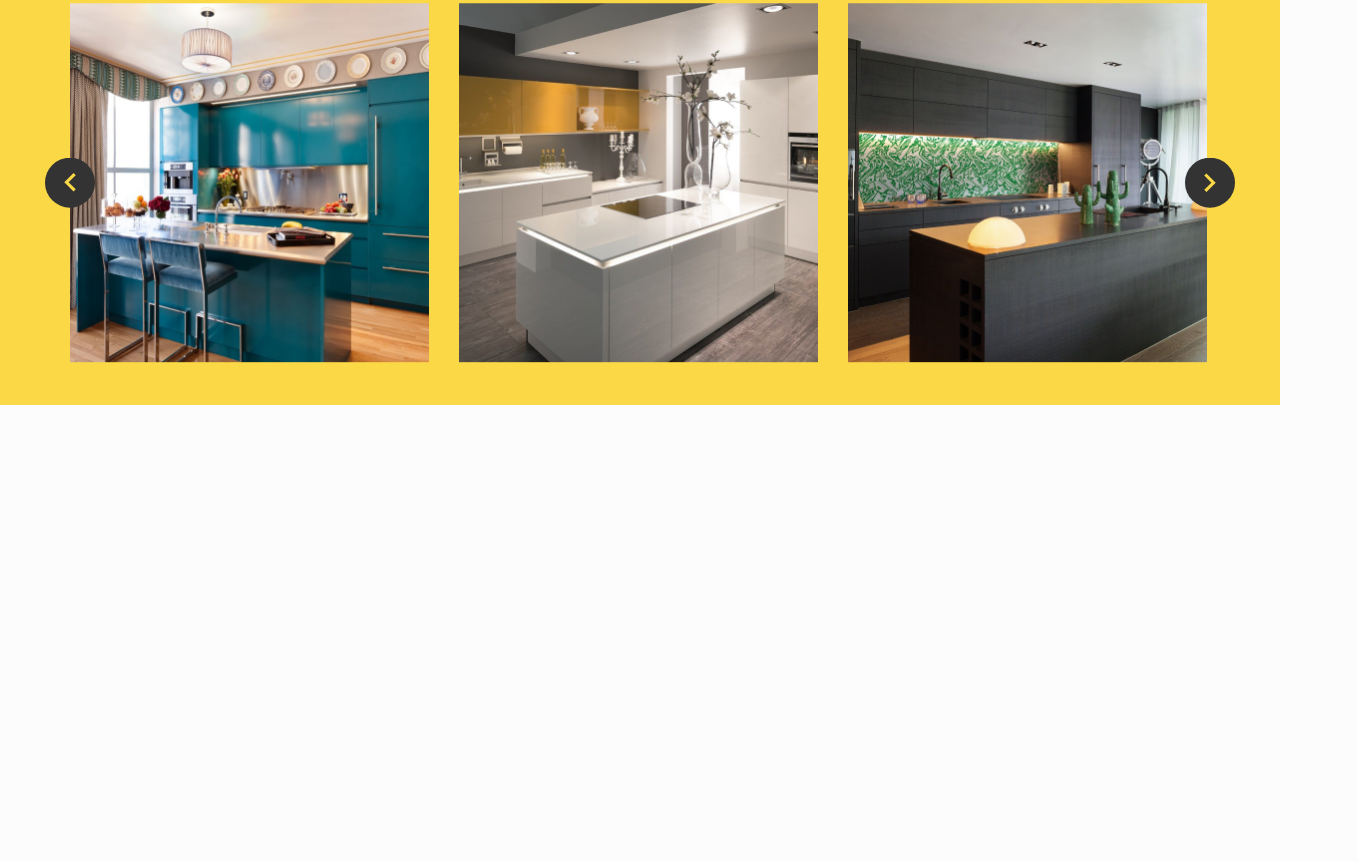
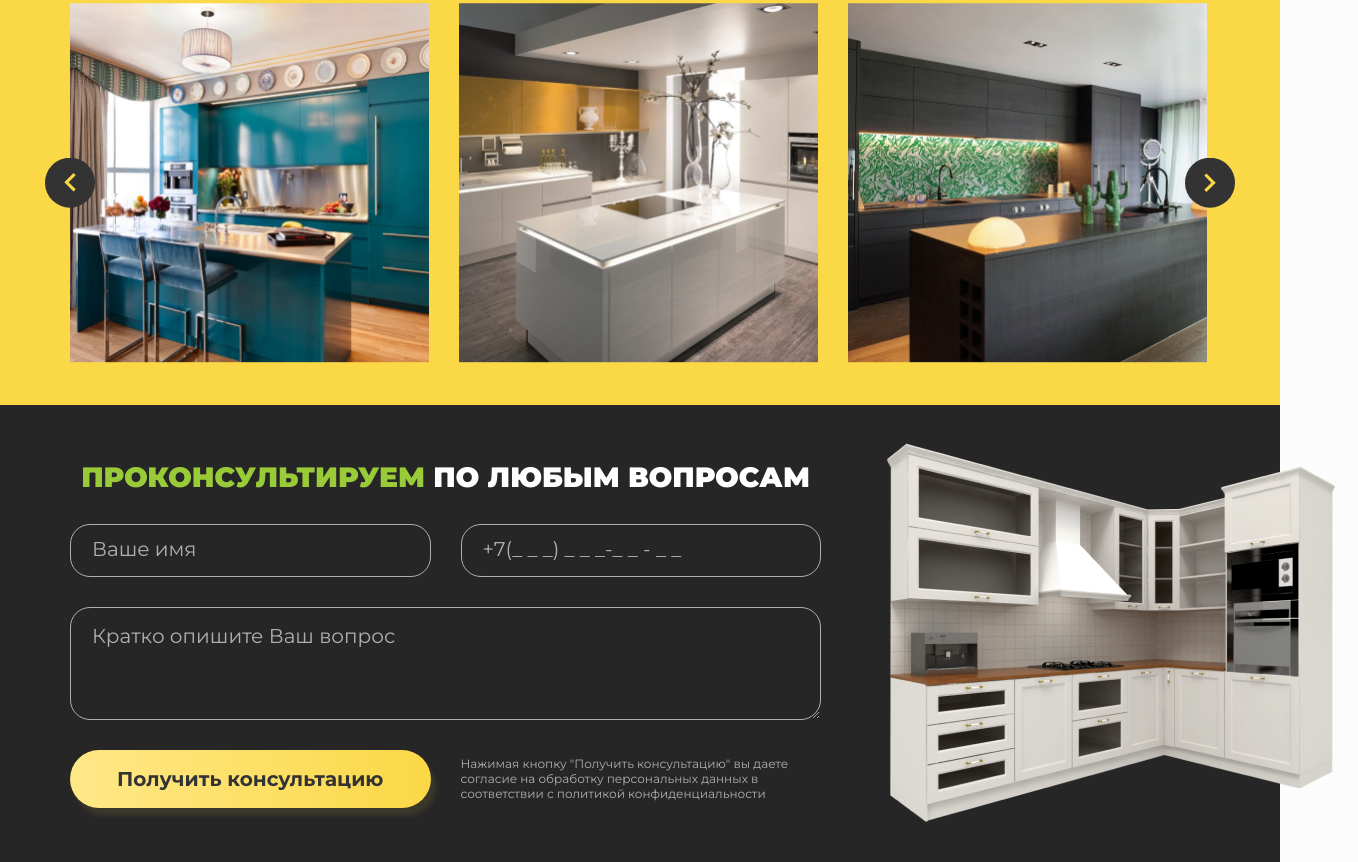
Before and after one commit to maybelaber/practiceKitchens, a plain HTML site: page index.html in a window 1280 px wide. Shown: the part 6136-6998 px from the top of the page, 1358 px wide, since content can reach past the window. Before the commit the page ends 6541 px from the top, so only its background shows below. Drawn offline with Linux system fonts and the light colour scheme.

Commit message:
add consultation section

```diff
--- a/#source/base/_vars.scss
+++ b/#source/base/_vars.scss
@@ -14,3 +14,4 @@ $white-muted: #FCFCFC;
 $tabs-triggers-text: #8C8C8C;
 $cta-text: #737373;
 $cta-input: #B0B0B0;
+$consultation-bg: #262626;
--- /dev/null
+++ b/#source/blocks/_consultation.scss
@@ -0,0 +1,29 @@
+.consultation {
+    padding: 30px 0;
+
+    background: $consultation-bg;
+}
+
+.consultation__row {
+    display: flex;
+    align-items: center;
+
+}
+
+.consultation__wrapper {
+    flex: 65% 1 0;
+
+    padding: 0 21px 0 0;
+}
+
+.consultation__title {
+    color: $white;
+
+    margin: 0 0 30px 0;
+}
+
+.consultation__img {
+    padding: 0 0 0 21px;
+
+    margin: 0 -148px 0 0;
+}
--- /dev/null
+++ b/#source/blocks/_form.scss
@@ -0,0 +1,72 @@
+.form {
+    display: grid;
+    grid-template-columns: repeat(2, 1fr);
+    grid-template-areas:
+        "form-name form-tel"
+        "form-textarea form-textarea"
+        "form-btn form-text";
+    gap: 30px;
+    align-items: center;
+}
+
+.form__input {
+    padding: 16px 21px;
+
+    grid-area: form-input;
+
+    &::placeholder {
+        font-size: 20px;
+        color: $cta-input;
+    }
+}
+
+.form__name {
+    grid-area: form-name;
+}
+
+.form__tel {
+    grid-area: form-tel;
+}
+
+.form__input,
+.form__textarea {
+    padding: 16px 21px;
+
+    border: 1px solid rgb(176, 176, 176);
+    border-radius: 20px;
+
+    &::placeholder {
+        font-size: 20px;
+        color: $cta-input;
+    }
+}
+
+.form__textarea {
+    grid-area: form-textarea;
+
+    height: 113px;
+}
+
+.form__btn {
+    padding: 17px 20px;
+
+    grid-area: form-btn;
+
+    font-size: 20px;
+    font-weight: 700;
+
+    border-radius: 30px;
+    box-shadow: 5px 8px 5px 0px rgba(248, 204, 85, 0.1);
+    background:
+        linear-gradient(268.28deg,
+        $yellow-accent 0.032%,
+        $yellow-muted 99.95%
+        );
+}
+
+.form__text {
+    color: $cta-input;
+    font-size: 12px;
+
+    grid-area: form-text;
+}
--- a/#source/main.scss
+++ b/#source/main.scss
@@ -15,3 +15,5 @@
 @import './blocks/benefits';
 @import './blocks/materials';
 @import './blocks/our-works';
+@import './blocks/consultation';
+@import './blocks/form';
--- a/index.html
+++ b/index.html
@@ -560,6 +560,32 @@
                 </div>
 
             </section>
+
+            <section class="consultation">
+                <div class="container">
+                    <div class="consultation__row">
+                        <div class="consultation__wrapper">
+                            <h2 class="consultation__title title-2"><span class="green-text">Проконсультируем</span> по любым вопросам</h2>
+
+                            <form action="" class="form">
+                                <input placeholder="Ваше имя" type="text" class="form__input form__name">
+
+                                <input placeholder="+7(_ _ _) _ _ _-_ _ - _ _" type="tel" class="form__input form__tel">
+
+                                <textarea placeholder="Кратко опишите Ваш вопрос" name="form-textarea" id="form-textarea" cols="30" rows="10" class="form__textarea"></textarea>
+
+                                <button class="form__btn">Получить консультацию</button>
+
+                                <p class="form__text">Нажимая кнопку "Получить консультацию" вы даете согласие на обработку персональных данных в соответствии с политикой конфиденциальности</p>
+                            </form>
+                        </div>
+
+                        <div class="consultation__img">
+                            <img src="./img/consultation/kitchen.png" alt="Kitchen">
+                        </div>
+                    </div>
+                </div>
+            </section>
         </main>
 
         <footer class="footer"></footer>
```
Also changed, not shown: css/main.css, css/main.min.css, img/consultation/kitchen.png (added).
